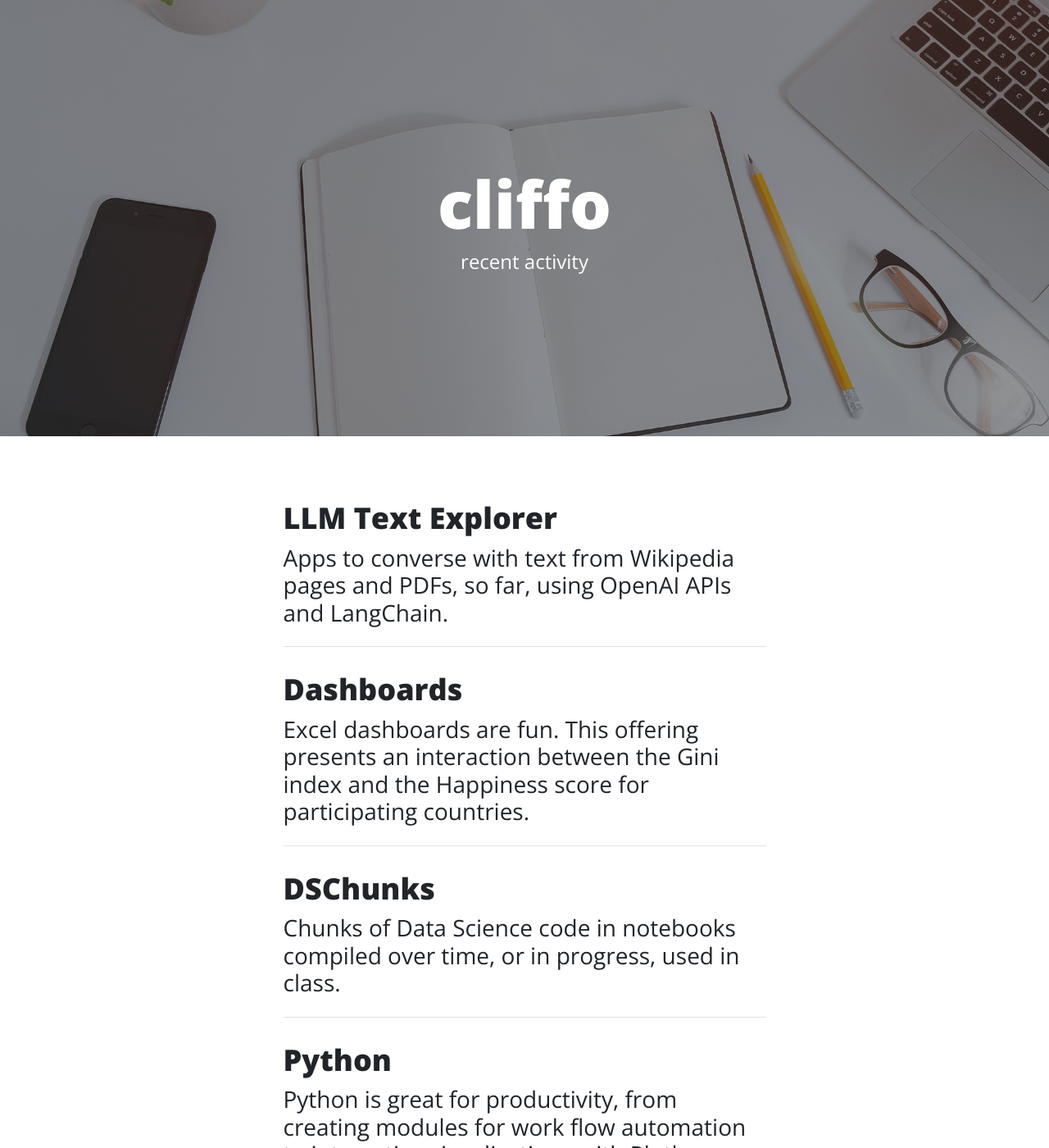
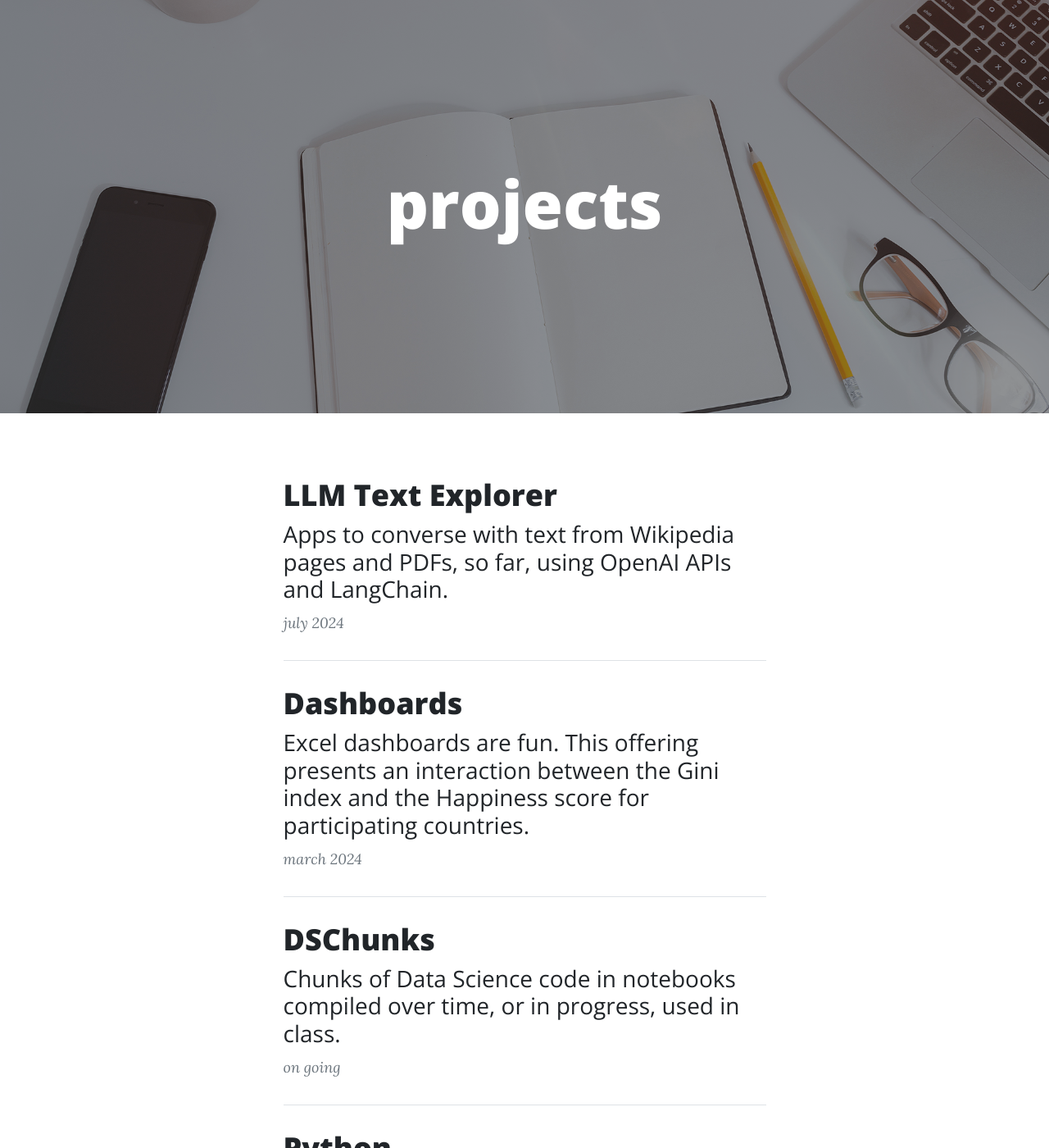
Before and after one commit to cliffwhitworth/cliffwhitworth.github.io, a Jekyll site: the page index.html, which Jekyll copies as it is, in a window 1280 px wide and 1400 px high. Shown: the whole window at 82% size. Built offline with Jekyll 4.4.1, drawn with Linux system fonts in a browser that asks for light colours; nearby versions of some CDN libraries; some of the changed text lies outside the part shown.

Commit message:
Update index.html

```diff
--- a/index.html
+++ b/index.html
@@ -40,8 +40,8 @@
                 <div class="row gx-4 gx-lg-5 justify-content-center">
                     <div class="col-md-10 col-lg-8 col-xl-7">
                         <div class="site-heading">
-                            <h1>cliffo</h1>
-                            <span class="subheading">recent activity</span>
+                            <h1>projects</h1>
+<!--                             <span class="subheading">recent activity</span> -->
                         </div>
                     </div>
                 </div>
@@ -57,11 +57,12 @@
                             <h2 class="post-title">LLM Text Explorer</h2>
                             <h3 class="post-subtitle">Apps to converse with text from Wikipedia pages and PDFs, so far, using OpenAI APIs and LangChain.</h3>
                         </a>
-<!--                         <p class="post-meta">
-                            Posted by
+                        <p class="post-meta">
+                            july 2024
+<!--                             Posted by
                             <a href="#!">Start Bootstrap</a>
-                            on September 24, 2023
-                        </p> -->
+                            on September 24, 2023 -->
+                        </p>
                     </div>
                     <!-- Divider-->
                     <hr class="my-4" />
@@ -71,11 +72,12 @@
                             <h2 class="post-title">Dashboards</h2>
                             <h3 class="post-subtitle">Excel dashboards are fun. This offering presents an interaction between the Gini index and the Happiness score for participating countries.</h3>
                         </a>
-<!--                         <p class="post-meta">
-                            Posted by
+                        <p class="post-meta">
+                            march 2024
+<!--                             Posted by
                             <a href="#!">Start Bootstrap</a>
-                            on September 18, 2023
-                        </p> -->
+                            on September 18, 2023 -->
+                        </p>
                     </div>
                     <!-- Divider-->
                     <hr class="my-4" />
@@ -85,11 +87,12 @@
                             <h2 class="post-title">DSChunks</h2>
                             <h3 class="post-subtitle">Chunks of Data Science code in notebooks compiled over time, or in progress, used in class.</h3>
                         </a>
-<!--                         <p class="post-meta">
-                            Posted by
+                        <p class="post-meta">
+                            on going
+<!--                             Posted by
                             <a href="#!">Start Bootstrap</a>
-                            on August 24, 2023
-                        </p> -->
+                            on August 24, 2023 -->
+                        </p>
                     </div>
                     <!-- Divider-->
                     <hr class="my-4" />
@@ -99,11 +102,12 @@
                             <h2 class="post-title">Python</h2>
                             <h3 class="post-subtitle">Python is great for productivity, from creating modules for work flow automation to interactive visualizations with Plotly.</h3>
                         </a>
-<!--                         <p class="post-meta">
-                            Posted by
+                        <p class="post-meta">
+                            february 2024
+<!--                             Posted by
                             <a href="#!">Start Bootstrap</a>
-                            on July 8, 2023
-                        </p> -->
+                            on July 8, 2023 -->
+                        </p>
                     </div>
                     <!-- Post preview-->
                     <div class="post-preview">
@@ -111,11 +115,12 @@
                             <h2 class="post-title">CICD</h2>
                             <h3 class="post-subtitle">Continuous Integration and Delivery is a great practice when deploying data models.</h3>
                         </a>
-<!--                         <p class="post-meta">
-                            Posted by
+                        <p class="post-meta">
+                            august 2024
+<!--                             Posted by
                             <a href="#!">Start Bootstrap</a>
-                            on July 8, 2023
-                        </p> -->
+                            on July 8, 2023 -->
+                        </p>
                     </div>
                     <!-- Post preview-->
                     <div class="post-preview">
@@ -123,11 +128,12 @@
                             <h2 class="post-title">FastAPI</h2>
                             <h3 class="post-subtitle">FastAPI rocks!</h3>
                         </a>
-<!--                         <p class="post-meta">
-                            Posted by
+                        <p class="post-meta">
+                            tba
+<!--                             Posted by
                             <a href="#!">Start Bootstrap</a>
-                            on July 8, 2023
-                        </p> -->
+                            on July 8, 2023 -->
+                        </p>
                     </div>
                     <!-- Divider-->
                     <hr class="my-4" />
```
